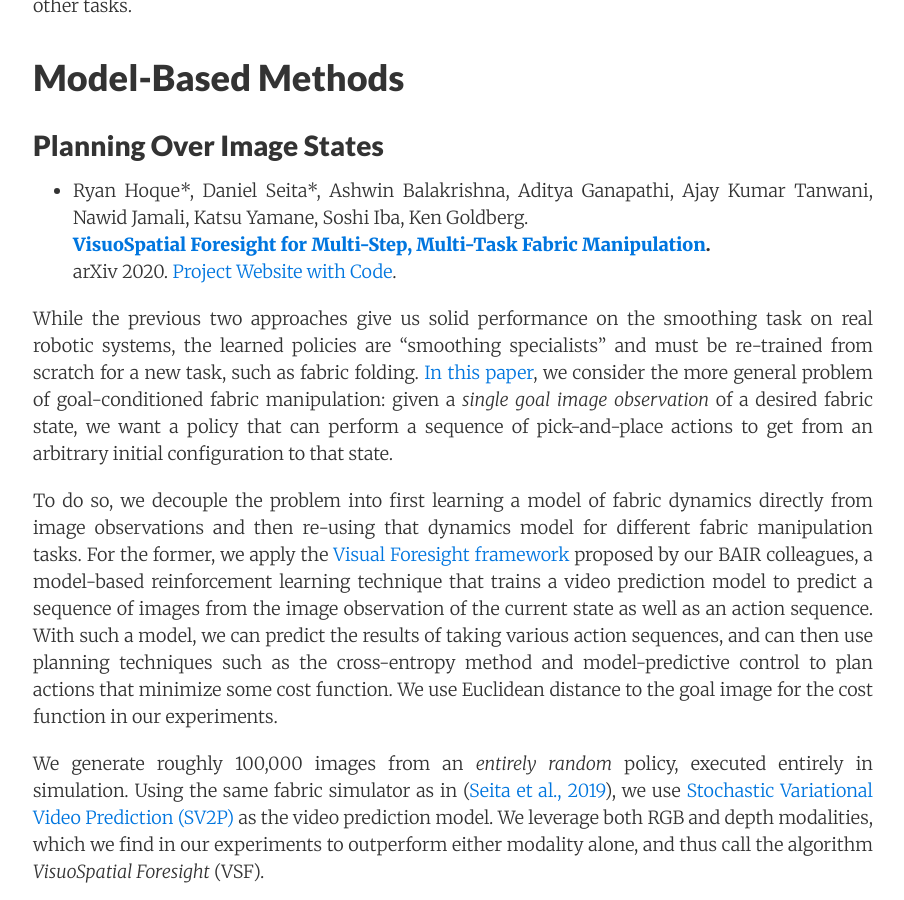
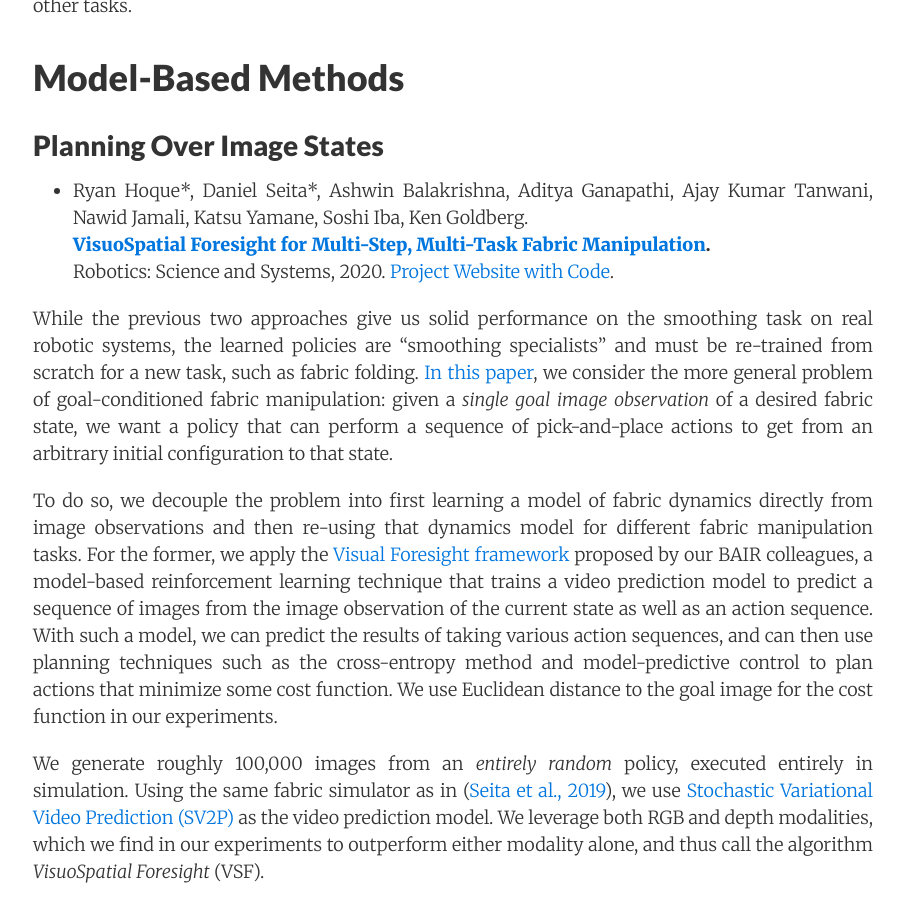
Before and after one commit to bairblog/bairblog.github.io, a Jekyll site: the page built from _posts/2020-05-05-fabrics.md, in a window 1280 px wide and 900 px high, scrolled down 5228 px. Shown: the whole window, without its empty margins (187-1091 px from the left). Built offline with Jekyll 4.4.1, drawn with Linux system fonts in a browser that asks for light colours; nearby versions of some CDN libraries; formulas are drawn with MathJax 3; comment, search, counter and statistics services are not loaded.

Commit message:
paper accepted :-)

```diff
--- a/_posts/2020-05-05-fabrics.md
+++ b/_posts/2020-05-05-fabrics.md
@@ -215,7 +215,7 @@ for tasks beyond smoothing, and that the learned policy is a smoothing
 - Ryan Hoque\*, Daniel Seita\*, Ashwin Balakrishna, Aditya Ganapathi, Ajay Kumar
   Tanwani, Nawid Jamali, Katsu Yamane, Soshi Iba, Ken Goldberg.<br>
   **[VisuoSpatial Foresight for Multi-Step, Multi-Task Fabric Manipulation][37].**<br>
-  arXiv 2020. [Project Website with Code][14].
+  Robotics: Science and Systems, 2020. [Project Website with Code][14].
 
 While the previous two approaches give us solid performance on the smoothing
 task on real robotic systems, the learned policies are "smoothing specialists"
```
